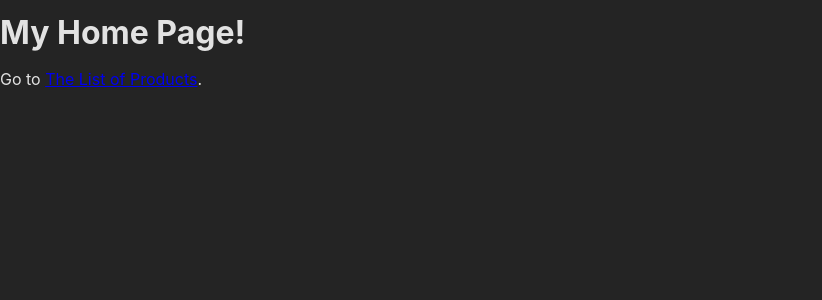
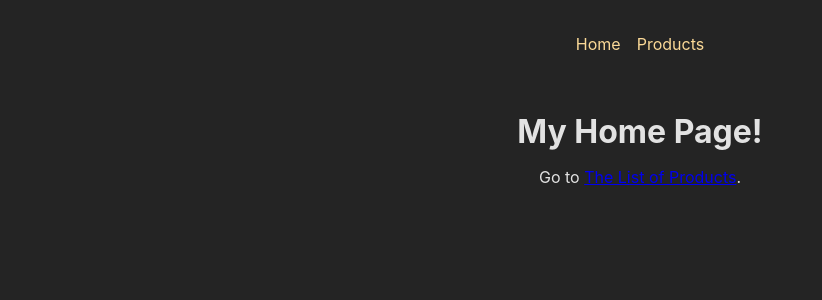
Before and after one commit to Mohammad-Shaikh-Ibrahim/React-Router, a React (Vite) app in the folder React_Router/: page / in a window 1280 px wide. Shown: the top 300 px of the page, without its empty margins (0-822 px from the left). Built offline with nearby package versions, Linux system fonts and the light colour scheme.

Commit message:
Layouts & Nested Routes

```diff
--- /dev/null
+++ b/React_Router/src/components/MainNavigation.jsx
@@ -0,0 +1,16 @@
+import { Link } from "react-router-dom"
+
+import classes from './MainNavigation.module.css'
+
+export default function MainNavigation(){
+    return(
+        <header className={classes.header}>
+        <nav>
+            <ul className={classes.list}>
+                <li><Link to='/'>Home</Link></li>
+                <li><Link to='/products'>Products</Link></li>
+            </ul>
+        </nav>
+        </header>
+    );
+}
--- /dev/null
+++ b/React_Router/src/components/MainNavigation.module.css
@@ -0,0 +1,23 @@
+.header {
+    max-width: 60rem;
+    margin: auto;
+    padding: 2rem;
+    display: flex;
+    justify-content: center;
+  }
+
+  .list {
+    display: flex;
+    gap: 1rem;
+  }
+
+  .list a {
+    text-decoration: none;
+    color: var(--color-primary-400);
+  }
+
+  .list a:hover,
+  .list a.active {
+    color: var(--color-primary-800);
+    text-decoration: underline;
+  }
--- /dev/null
+++ b/React_Router/src/pages/Root.jsx
@@ -0,0 +1,13 @@
+import { Outlet } from "react-router-dom";
+import MainNavigation from "../components/MainNavigation";
+import classes from './Root.module.css'
+export default function RootLayout(){
+    return(
+        <>
+        <MainNavigation/>
+        <main className={classes.content}>
+        <Outlet/>
+        </main>
+        </>
+    );
+}
--- /dev/null
+++ b/React_Router/src/pages/Root.module.css
@@ -0,0 +1,4 @@
+.content{
+    margin:  2rem auto;
+    text-align: center;
+}
```
Also changed, not shown: React_Router/src/App.jsx (+8 -2 lines), React_Router/src/pages/Home.jsx (+6 -6 lines).
